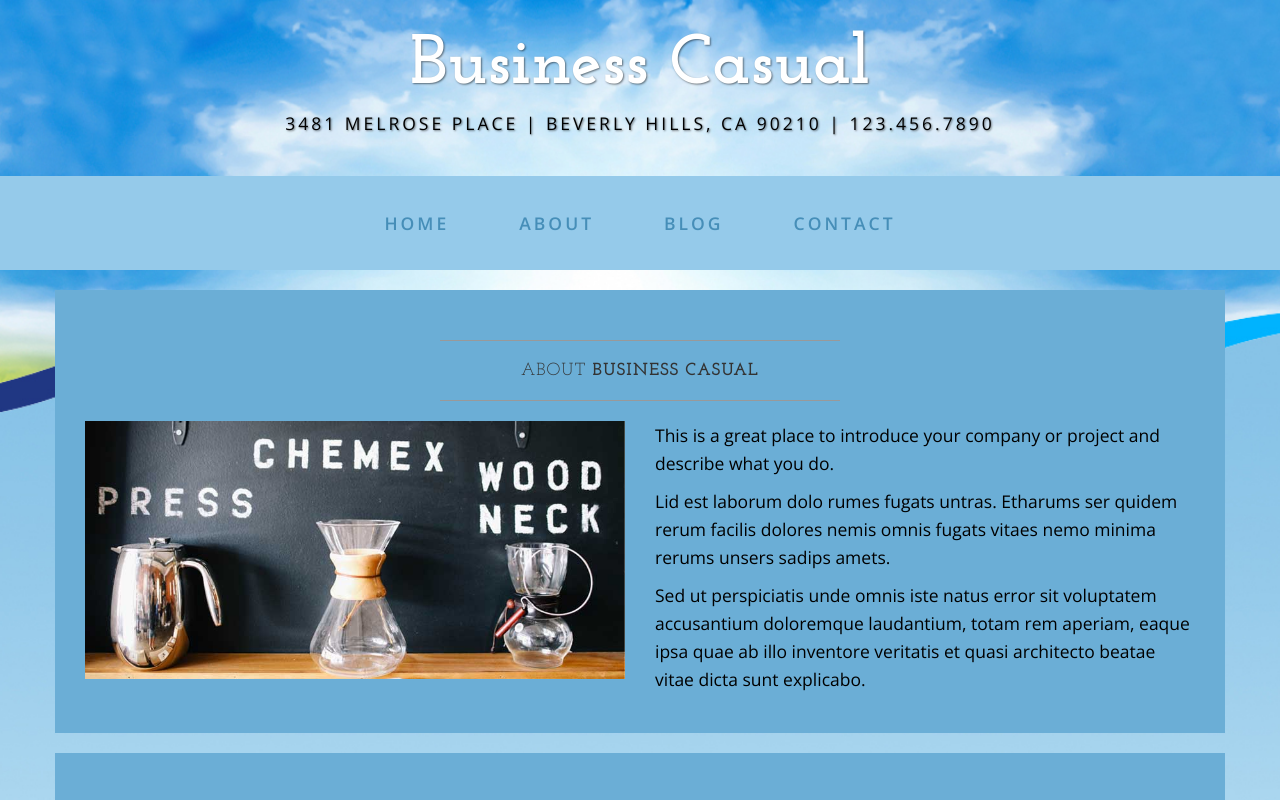
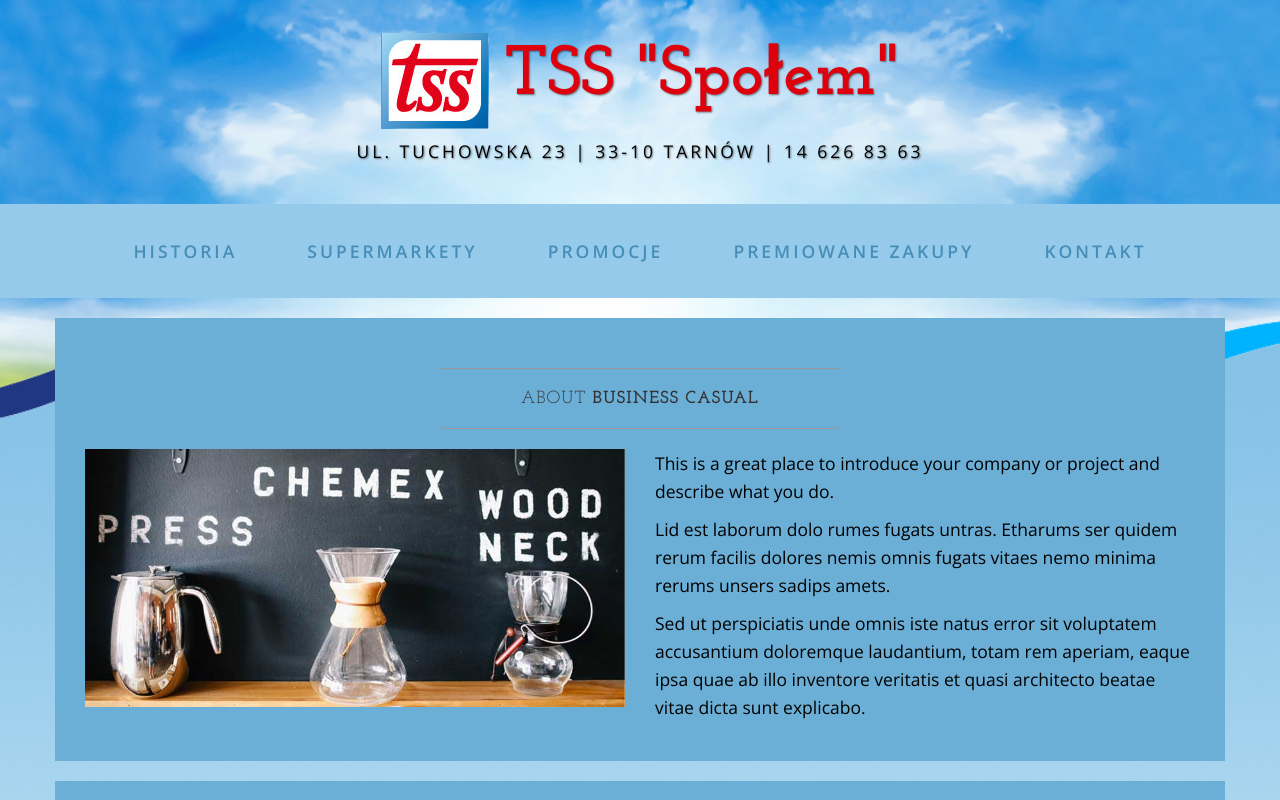
Before and after one commit to MichalNiedziela1601/Tss_new, a plain HTML site: page about.html in a window 1280 px wide. Shown: the top 800 px of the page. Drawn offline with nearby package versions, Linux system fonts and the light colour scheme.

Commit message:
Create navbar

```diff
--- a/about.html
+++ b/about.html
@@ -32,8 +32,8 @@
 
 <body>
 
-    <div class="brand">Business Casual</div>
-    <div class="address-bar">3481 Melrose Place | Beverly Hills, CA 90210 | 123.456.7890</div>
+<div class="brand"><img src="img/logo-orginal.jpg"><span class="text-red">TSS "Społem"</span></div>
+<div class="address-bar">ul. TUchowska 23 | 33-10 Tarnów | 14 626 83 63</div>
 
 <!-- Navigation -->
 <nav class="navbar navbar-default" role="navigation">
@@ -52,17 +52,20 @@
         <!-- Collect the nav links, forms, and other content for toggling -->
         <div class="collapse navbar-collapse" id="bs-example-navbar-collapse-1">
             <ul class="nav navbar-nav">
-                    <li>
-                        <a href="index.html">Home</a>
+                <li class="grow">
+                    <a href="index.html">Historia</a>
                 </li>
-                    <li>
-                        <a href="about.html">About</a>
+                <li class="grow">
+                    <a href="about.html">Supermarkety</a>
                 </li>
-                    <li>
-                        <a href="blog.html">Blog</a>
+                <li class="grow">
+                    <a href="blog.html">Promocje</a>
                 </li>
-                    <li>
-                        <a href="contact.html">Contact</a>
+                <li class="grow">
+                    <a href="blog.html">Premiowane zakupy</a>
+                </li>
+                <li class="grow">
+                    <a href="contact.html">Kontakt</a>
                 </li>
             </ul>
         </div>
@@ -70,6 +73,7 @@
     </div>
     <!-- /.container -->
 </nav>
+
 
     <div class="container">
 
--- a/css/business-casual.css
+++ b/css/business-casual.css
@@ -6,7 +6,7 @@
 
 body {
     font-family: "Open Sans","Helvetica Neue",Helvetica,Arial,sans-serif;
-    background: url('../img/tlo.jpg') no-repeat center center;
+    background: url('../img/tlo.jpg') no-repeat center top;
     -webkit-background-size: cover;
     -moz-background-size: cover;
     background-size: cover;
@@ -112,7 +112,7 @@ hr {
 }
 
 .text-red {
-    color: #DF000E;
+    color: #DF000E !important;
 }
 
 .grow {
```
Also changed, not shown: blog.html (+14 -10 lines), contact.html (+14 -10 lines), index.html (+1 -1 lines). Lines whose indentation alone changed are shown as unchanged.
